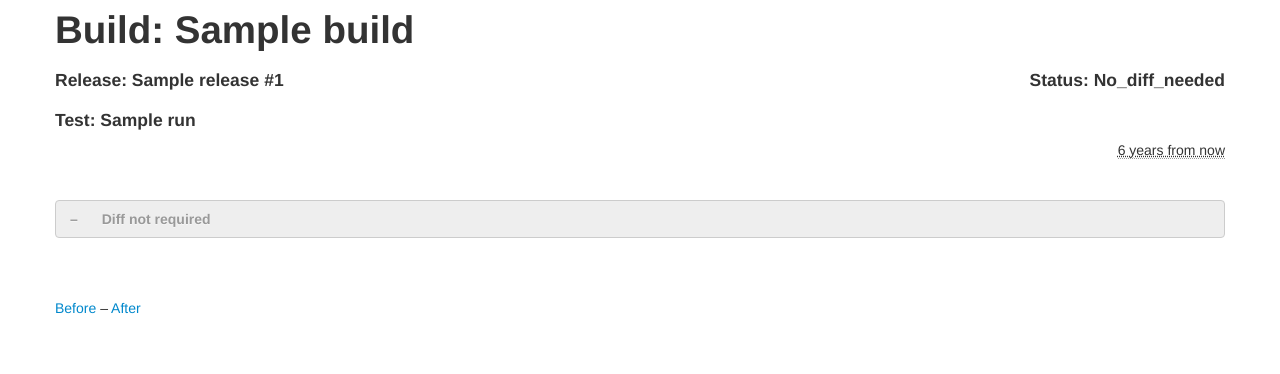
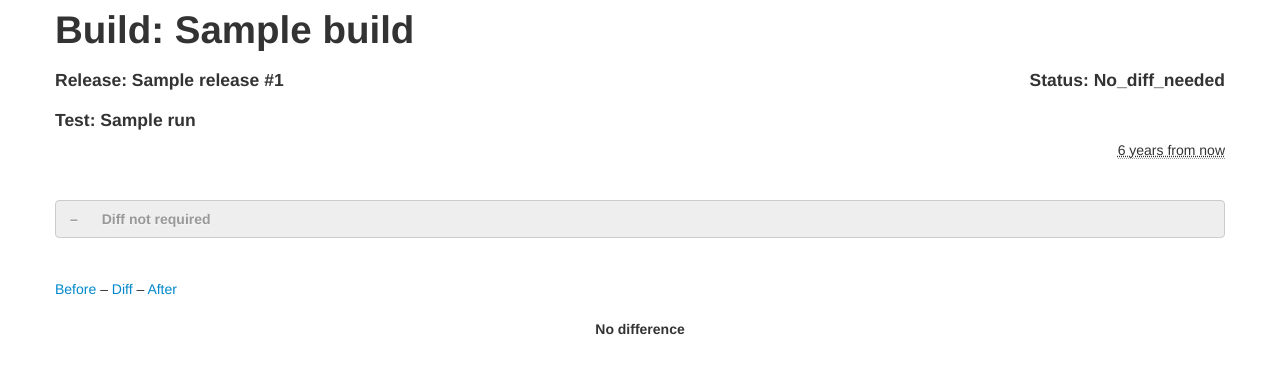
Before and after one commit to bslatkin/dpxdt, a Flask app: template dpxdt/server/templates/view_artifact.html in a window 1280 px wide. Shown: the top 374 px of the page. Run offline with Flask 2, Linux system fonts and the light colour scheme; the template is opened without the code that fills it: most values are stand-ins (such as "Sample title", 1, 10 or a date in 2020); parts of the project's set-up code (start-up, migrations or seed data) failed here and were passed over.

Commit message:
Artifact page now a sub-class of the run page, all the same controls

```diff
--- a/dpxdt/server/frontend.py
+++ b/dpxdt/server/frontend.py
@@ -389,7 +389,7 @@ def view_run(build):
         config_file=config_file,
         sha1sum=sha1sum)
 
-    if sha1sum:
+    if file_type:
         template_name = 'view_artifact.html'
     else:
         template_name = 'view_run.html'
--- a/dpxdt/server/templates/base.html
+++ b/dpxdt/server/templates/base.html
@@ -36,7 +36,6 @@
                 <h4>Release: {{ release.name }} #{{ release.number }}</h4>
             {% endif %}
         </div>
-        {% if not sha1sum %}
         <div class="span5 text-right">
             {% if release.status == 'good' %}
                 <h4>Status: {{ release.status|title }}</h4>
@@ -46,7 +45,6 @@
                 <h4>Status: {{ release.status|title }}</h4>
             {% endif %}
         </div>
-        {% endif %}
     </div>
 {% endif %}
 
--- a/dpxdt/server/templates/view_artifact.html
+++ b/dpxdt/server/templates/view_artifact.html
@@ -13,7 +13,7 @@
             Config:
         {% endif %}
         {% for type in ('before', 'diff', 'after') %}
-            {% if type == 'diff' and not run.diff_image %}
+            {% if type == 'diff' and request.endpoint == 'view_config' %}
 
             {% else %}
                 {% if file_type == type %}
@@ -34,7 +34,15 @@
 
 {% block belowbody %}
 
-{% if image_file %}
+{% if not sha1sum %}
+    <div class="container-fluid">
+        <div class="row-fluid">
+            <div class="span12 text-center">
+                <strong>No difference</strong>
+            </div>
+        </div>
+    </div>
+{% elif image_file %}
     <div class="container-fluid">
         <div class="row-fluid">
             <div class="span12 text-center">
--- a/dpxdt/server/templates/view_run.html
+++ b/dpxdt/server/templates/view_run.html
@@ -35,7 +35,6 @@ run description
     <div class="span12">
         <div class="row">
             <div class="span7">
-                <p class="inline-block">
                 {% if run.status == 'diff_found' %}
                     <form action="{{ url_for(request.endpoint) }}" method="post" class="inline-block">
                         {{ run_form.csrf_token }}
@@ -59,7 +58,6 @@ run description
                         <button type="submit" class="btn btn-danger">Reject difference</button>
                     </form>
                 {% endif %}
-                </p>
             </div>
             <div class="span5 text-right">
                 {% if previous_run %}
```
Also changed, not shown: 1 other file. Lines whose indentation alone changed are shown as unchanged.
